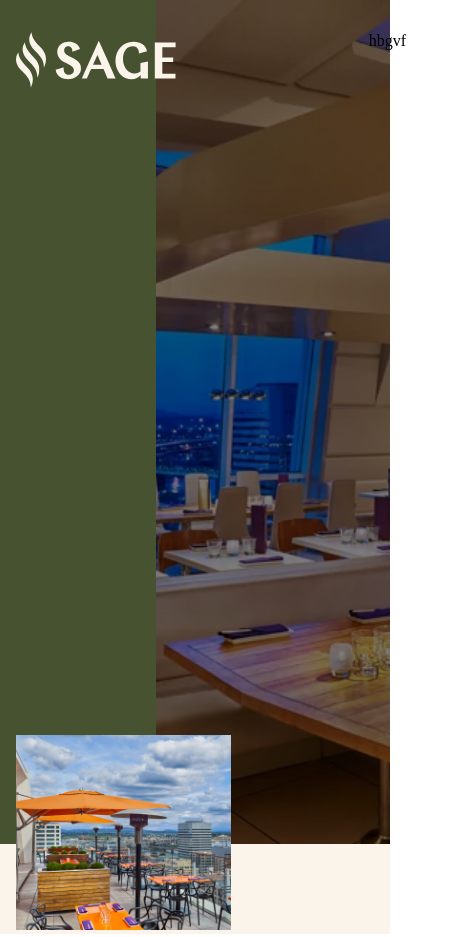
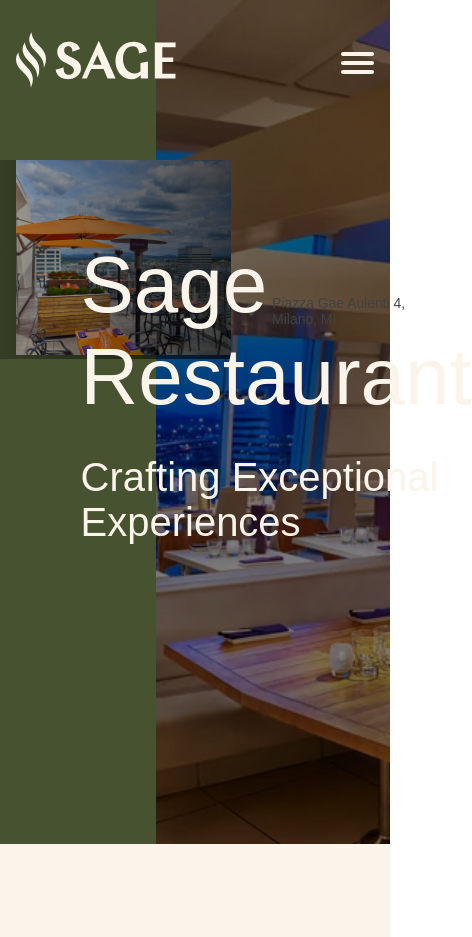
Before and after one commit to federicalodi/webdesign, a plain HTML site: page index.html in a window 390 px wide. Shown: the top 937 px of the page, 472 px wide, since content can reach past the window. Drawn offline with Linux system fonts and the light colour scheme; a web font is replaced by a local one.

Commit message:
completata hero section e hamburder. TO-DO: responsive design

```diff
--- /dev/null
+++ b/hamburger.css
@@ -0,0 +1,106 @@
+a {
+    text-decoration: none;
+    color: #FAF4EA;
+    transition: color 0.3s ease;
+}
+
+a:hover {
+    color: #b7c2ca;
+}
+
+#menuToggle {
+    display: block;
+    position: absolute;
+    top: 3.25rem;
+    right: 1rem;
+
+    z-index: 1;
+
+    -webkit-user-select: none;
+    user-select: none;
+}
+
+#menuToggle input {
+    display: block;
+    width: 40px;
+    height: 32px;
+    position: absolute;
+    top: -7px;
+    left: -5px;
+
+    cursor: pointer;
+
+    opacity: 0; /* hide this */
+    z-index: 2; /* and place it over the hamburger */
+
+    -webkit-touch-callout: none;
+}
+
+#menuToggle span {
+    display: block;
+    width: 33px;
+    height: 4px;
+    margin-bottom: 5px;
+    position: relative;
+
+    background: #FAF4EA;
+    border-radius: 3px;
+
+    z-index: 1;
+
+    transform-origin: 4px 0px;
+
+    transition: transform 0.5s cubic-bezier(0.77,0.2,0.05,1.0),
+    background 0.5s cubic-bezier(0.77,0.2,0.05,1.0),
+    opacity 0.55s ease;
+}
+
+#menuToggle span:first-child {
+    transform-origin: 0% 0%;
+}
+
+#menuToggle span:nth-last-child(2) {
+    transform-origin: 0% 100%;
+}
+
+
+#menuToggle input:checked ~ span {
+    opacity: 1;
+    transform: rotate(45deg) translate(-2px, -1px);
+}
+
+#menuToggle input:checked ~ span:nth-last-child(3) {
+    opacity: 0;
+    transform: rotate(0deg) scale(0.2, 0.2);
+}
+
+#menuToggle input:checked ~ span:nth-last-child(2) {
+    opacity: 1;
+    transform: rotate(-45deg) translate(0, -1px);
+}
+
+#menu {
+    opacity: 0;
+    position: absolute;
+    width: 300px;
+    margin: -100px 0 0 0;
+    padding: 50px;
+    padding-top: 125px;
+    right: -1rem;
+
+    background-color: #575F64;
+    list-style-type: none;
+    -webkit-font-smoothing: antialiased;
+
+
+    transition: opacity 0.5s cubic-bezier(0.77,0.2,0.05,1.0);
+}
+
+#menu li {
+    padding: 10px 0;
+    font-size: 22px;
+}
+
+#menuToggle input:checked ~ ul {
+    opacity: 1;
+}
--- a/index.css
+++ b/index.css
@@ -1,14 +1,13 @@
 body {
     margin: 0;
+    padding: 0;
+    font-family: 'Futura PT', sans-serif;
 }
 
 nav {
-    display: flex;
-    position: sticky;
     z-index: 5;
-    width: 100%;
-    justify-content: space-between;
     padding: 2rem 1rem;
+    position: relative;
 }
 
 .nav-logo {
@@ -20,10 +19,10 @@ nav {
     position: absolute;
     top: 0;
     left: 0;
-    width: 100vw;
+    width: 100%;
     height: 100vh;
     z-index: 2;
-    border-bottom: 90px solid #FAF4EA;
+    border-bottom: 10rem solid #FAF4EA;
 }
 
 .hero-left {
@@ -49,15 +48,71 @@ nav {
 }
 
 .hero-front {
-    position: absolute;
-    z-index: 1;
-    bottom: -90px;
-    left: 1rem;
-    width: 55%;
-    height: auto;
+    position: relative;
+    width: 100%;
+    height: fit-content;
+    padding-top: 10rem;
+    display: flex;
 }
 
-.hero-front > img {
-    width: 100%;
-    height: auto;
+.hero-front > .img-container {
+    flex: 0 0 55%;
+    max-width: 55%;
+    padding-right: 1rem;
+    padding-left: 1rem;
 }
+
+.hero-front > .img-container > .hold-img {
+    position: relative;
+    margin: 0;
+    padding: 0;
+}
+
+.hero-front > .img-container > .hold-img > img {
+    max-width: 100%;
+}
+
+.hero-front > .img-container > .hold-img > .overlay {
+    position: absolute;
+    right: 0;
+    top: 0;
+    width: 350px;
+    height: 100%;
+    background-image: linear-gradient(to right,rgba(255,0,0,0),rgba(0,0,0,.7));
+}
+
+.hero-front > .img-container > .hold-img > .content {
+    position: absolute;
+    top: 12vw;
+    color: #FAF4EA;
+    width: fit-content;
+    left: 100%;
+    margin-left: -150px;
+}
+.hero-front > .img-container > .hold-img > .content > h1 {
+    font-size: 5rem;
+    margin: 2rem 0;
+    font-weight: 500;
+}
+.hero-front > .img-container > .hold-img > .content > h3 {
+    font-size: 2.5rem;
+    margin: 0;
+    font-weight: 400;
+}
+
+.hero-front > .position-container {
+    display: flex;
+    column-gap: 1rem;
+    align-items: center;
+    flex: 0 0 42%;
+    max-width: 42%;
+    align-self: flex-end;
+    color: #414241;
+    font-size: 1.3rem;
+}
+.hero-front > .position-container > i {
+    font-size: 0.8rem;
+}
+.hero-front > .position-container > h6 {
+    font-weight: 500;
+}
--- a/index.html
+++ b/index.html
@@ -6,25 +6,49 @@
     <meta name="viewport" content="width=device-width, initial-scale=1.0">
 
     <link rel="stylesheet" href="./index.css">
+    <link rel="stylesheet" href="./hamburger.css">
+    <link href="https://fonts.cdnfonts.com/css/futura-pt" rel="stylesheet">
+    <link rel="stylesheet" href="https://cdnjs.cloudflare.com/ajax/libs/font-awesome/6.4.0/css/all.min.css" integrity="sha512-iecdLmaskl7CVkqkXNQ/ZH/XLlvWZOJyj7Yy7tcenmpD1ypASozpmT/E0iPtmFIB46ZmdtAc9eNBvH0H/ZpiBw==" crossorigin="anonymous" referrerpolicy="no-referrer" />
 
     <title>Sage Restaurant</title>
 </head>
 <body>
-    <nav>
+    <nav role="navigation">
         <div class="left-nav">
             <a href="#">
-                <img src="./assets/white_logo.svg" class="nav-logo">
+                <img src="./assets/white_logo.svg" alt="logo" class="nav-logo">
             </a>
         </div>
-        <div class="right-nav">
-            hbgvf
+        <div id="menuToggle">
+            <input type="checkbox" />
+            <span></span>
+            <span></span>
+            <span></span>
+            <ul id="menu">
+            <a href="#"><li>Menu</li></a>
+            <a href="#"><li>Prenota</li></a>
+            <a href="#"><li>Info</li></a>
+            </ul>
         </div>
     </nav>
     <section class="hero">
         <div class="hero-left"></div>
         <div class="hero-right"></div>
         <div class="hero-front">
-            <img src="./assets/location_out.png">
+            <div class="img-container">
+                <div class="hold-img">
+                    <img src="./assets/location_out.png" alt="balcony image">
+                    <div class="overlay"></div>
+                    <div class="content">
+                        <h1>Sage Restaurant</h1>
+                        <h3>Crafting Exceptional Experiences</h3>
+                    </div>
+                </div>
+            </div>
+            <div class="position-container">
+                <i class="fa-solid fa-location-dot" style="color: #414241;"></i>
+                <h6>Piazza Gae Aulenti 4, Milano, MI</h6>
+            </div>
         </div>
     </section>
 </body>
```
